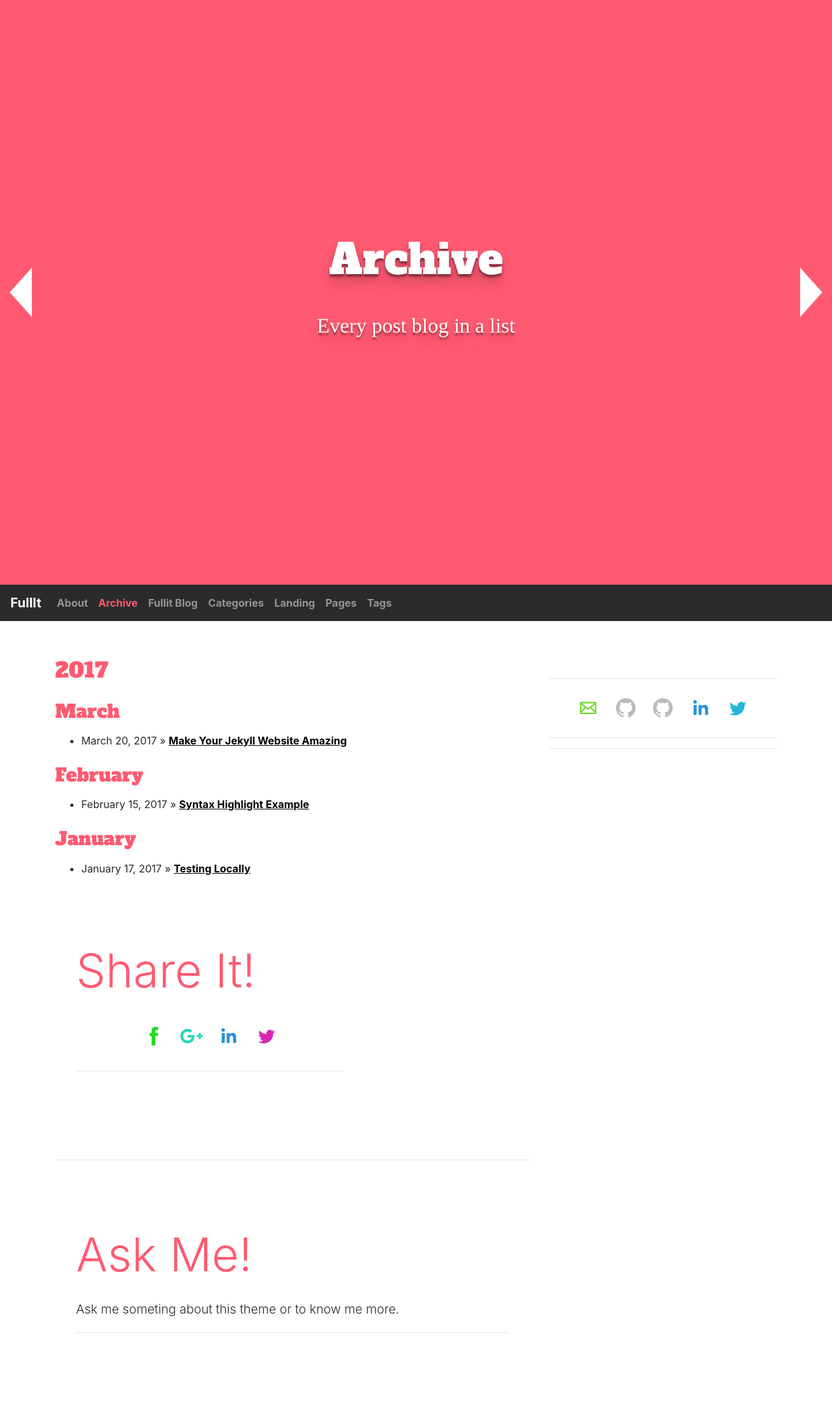
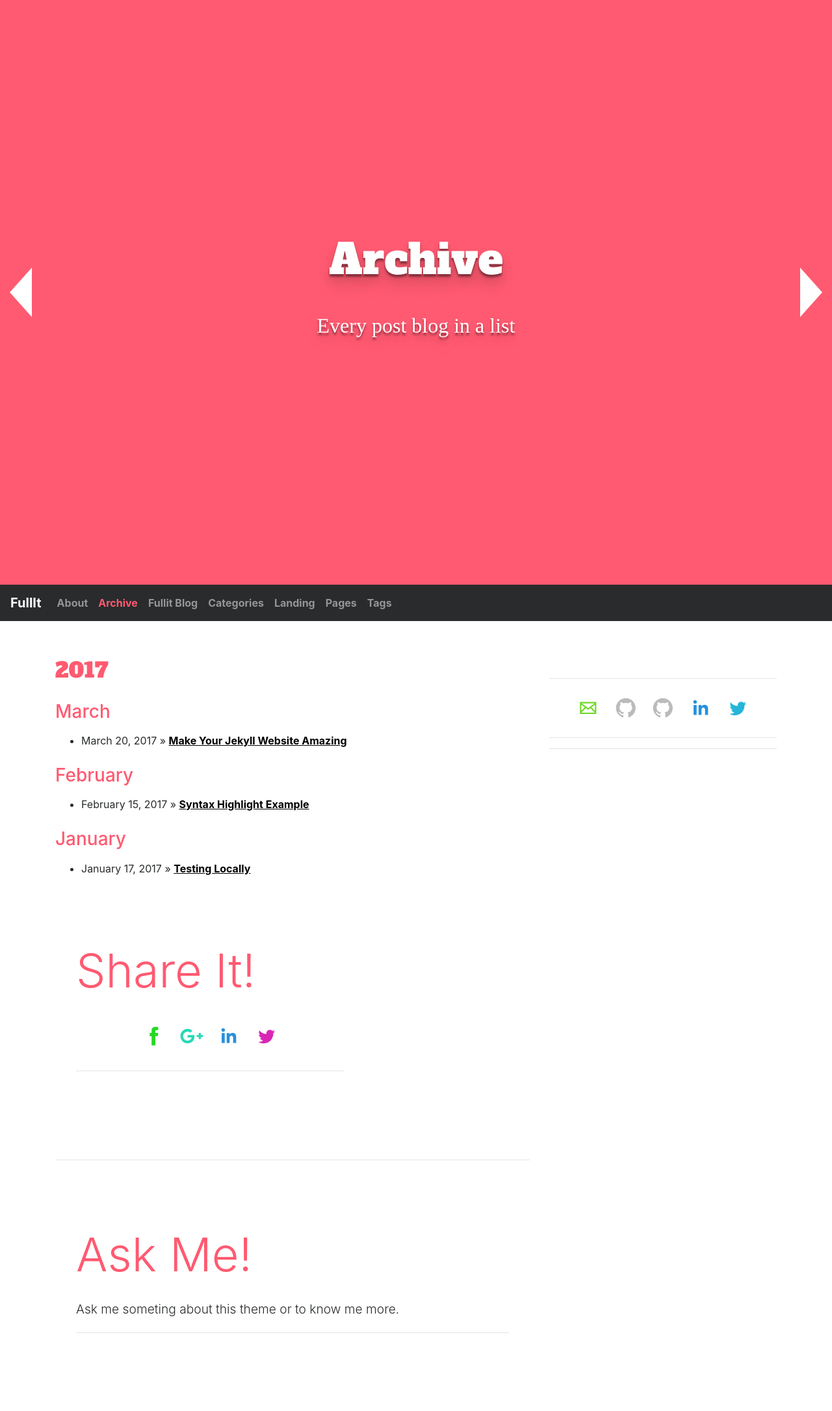
Before and after one commit to learning-artificial-intelligence/learning-artificial-intelligence.github.io, a Jekyll site: the page built from archive.html, in a window 1280 px wide. Shown: the whole page at 65% size. Built offline with Jekyll 4.4.1, drawn with Linux system fonts in a browser that asks for light colours; nearby versions of some CDN libraries; some web fonts are replaced; comment, search, counter and statistics services are not loaded.

Commit message:
Some minor changes added
Some minor changes added

```diff
--- a/assets/css/custom/examples.css
+++ b/assets/css/custom/examples.css
@@ -851,7 +851,6 @@ input.cbp-mc-submit:hover {
 
 .post h3{
 	color: #ff5a71;
-	font-family: 'Alfa Slab One', cursive;
 	line-height: 1.8;
 }
 
--- a/index.html
+++ b/index.html
@@ -22,6 +22,7 @@ canonical: https://rubenandrebarreiro.github.io/learning-artificial-intelligence
 </div>
 </div>-->
 <div id="socialMenu">
+	<h3 class="heavy">Follow me</h3>
 	{% include social-block.html %}
 </div>
 
```
